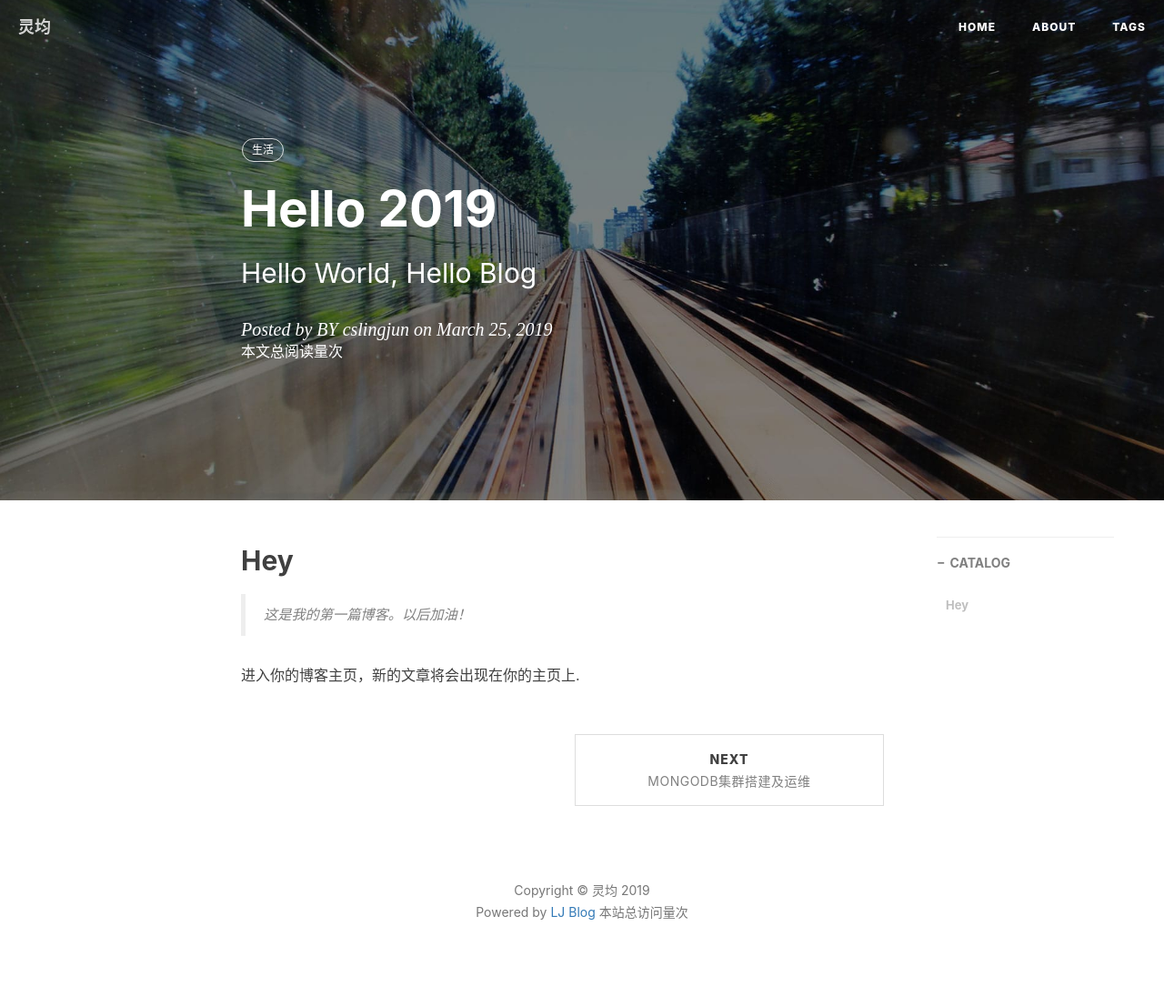
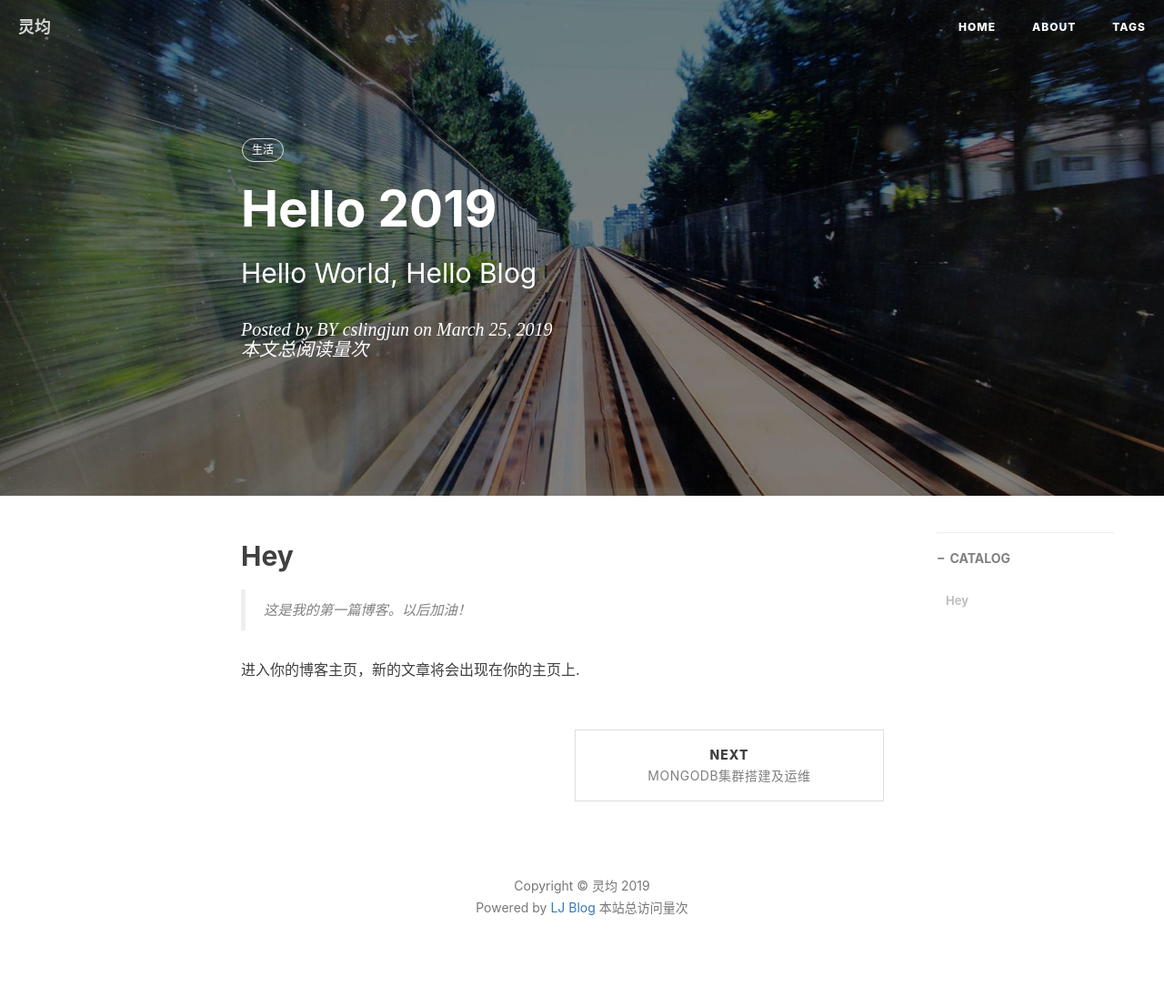
Before and after one commit to cslingjun/cslingjun.github.io, a Jekyll site: the page built from _posts/2019-03-25-Hello-2019.md, in a window 1280 px wide. Shown: the whole page at 91% size. Built offline with Jekyll 4.4.1, drawn with Linux system fonts in a browser that asks for light colours; nearby versions of some CDN libraries; comment, search, counter and statistics services are not loaded.

Commit message:
modify blog

```diff
--- a/_layouts/post.html
+++ b/_layouts/post.html
@@ -41,7 +41,7 @@
                     <h2 class="subheading">{{ page.subtitle }}</h2>
                     {% comment %} endif {% endcomment %}
                     <span class="meta">Posted by {% if page.author %}{{ page.author }}{% else %}{{ site.title }}{% endif %} on {{ page.date | date: "%B %-d, %Y" }}</span>
-                    <span id="busuanzi_container_page_pv">
+                    <span class="meta">
                     本文总阅读量<span id="busuanzi_value_page_pv"></span>次
                 </span>
                 </div>
```
